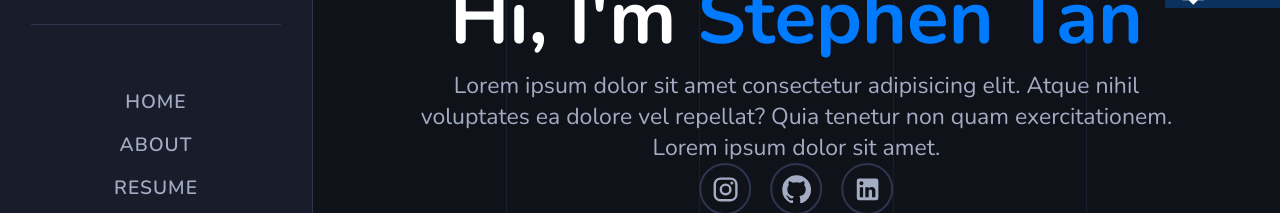
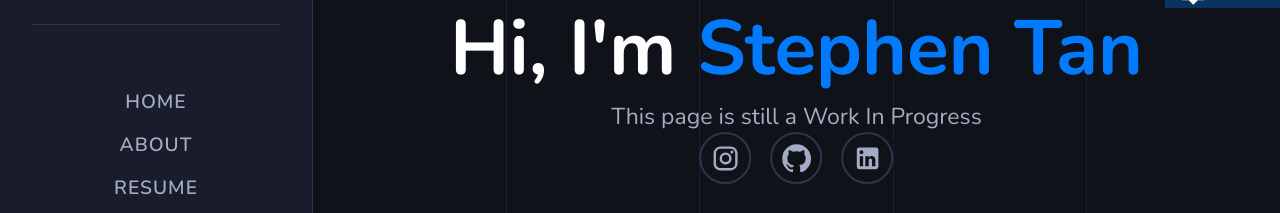
Before and after one commit to blackonyyx/Stephen-Portfolio-Website, a React (Create React App) app: page /blackonyyx in a window 1280 px wide. Shown: the part 310-523 px from the top of the page. Built offline with nearby package versions, Linux system fonts and the light colour scheme.

Commit message:
Idenitfied areas for improvement

```diff
--- a/src/Components/ServicesSection.js
+++ b/src/Components/ServicesSection.js
@@ -14,14 +14,11 @@ function ServicesSection() {
             <ServicesStyled>
                 <Title title={'Services'} span={'services'} />
                 <div className="services">
-
-                     <div className="mid-card" >
-                        <ServiceCard
-                            image= {ai}
-                            title={"Data Science"}
-                            paragraph={"Data Analysis, Data Visualisation and Machine Learning"}
-                        />
-                    </div>
+                    <ServiceCard
+                        image= {ai}
+                        title={"Data Science"}
+                        paragraph={"Data Analysis, Data Visualisation and Machine Learning"}
+                    />
 
                      <ServiceCard
                         image= {cloud}
--- a/src/Pages/HomePage.js
+++ b/src/Pages/HomePage.js
@@ -13,9 +13,7 @@ function HomePage() {
             <div className="typography">
                 <h1>Hi, I'm <span>Stephen Tan</span></h1>
                 <p>
-                    Lorem ipsum dolor sit amet consectetur adipisicing elit.
-                    Atque nihil voluptates ea dolore vel
-                    repellat? Quia tenetur non quam exercitationem. Lorem ipsum dolor sit amet.
+                    This page is still a Work In Progress
                 </p>
                 <div className="icons">
                     <a href="https://www.instagram.com/hinkhai/" className="icon i-instagram">
```
Also changed, not shown: src/Components/Resume.js (+0 -18 lines).
